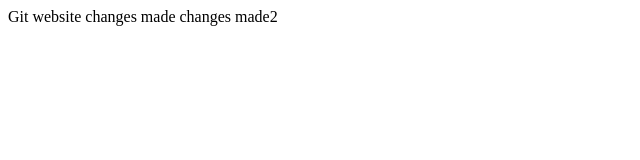
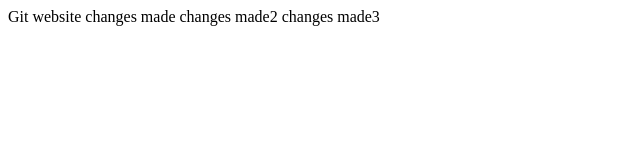
Before and after one commit to LeoRcks/LearnGIT, a plain HTML site: page index.html in a window 1280 px wide. Shown: the whole page, without its empty margins (0-640 px from the left). Drawn offline with Linux system fonts and the light colour scheme.

Commit message:
changes made3

```diff
--- a/index.html
+++ b/index.html
@@ -9,5 +9,6 @@
     Git website
     changes made
     changes made2
+    changes made3
 </body>
 </html>
```
